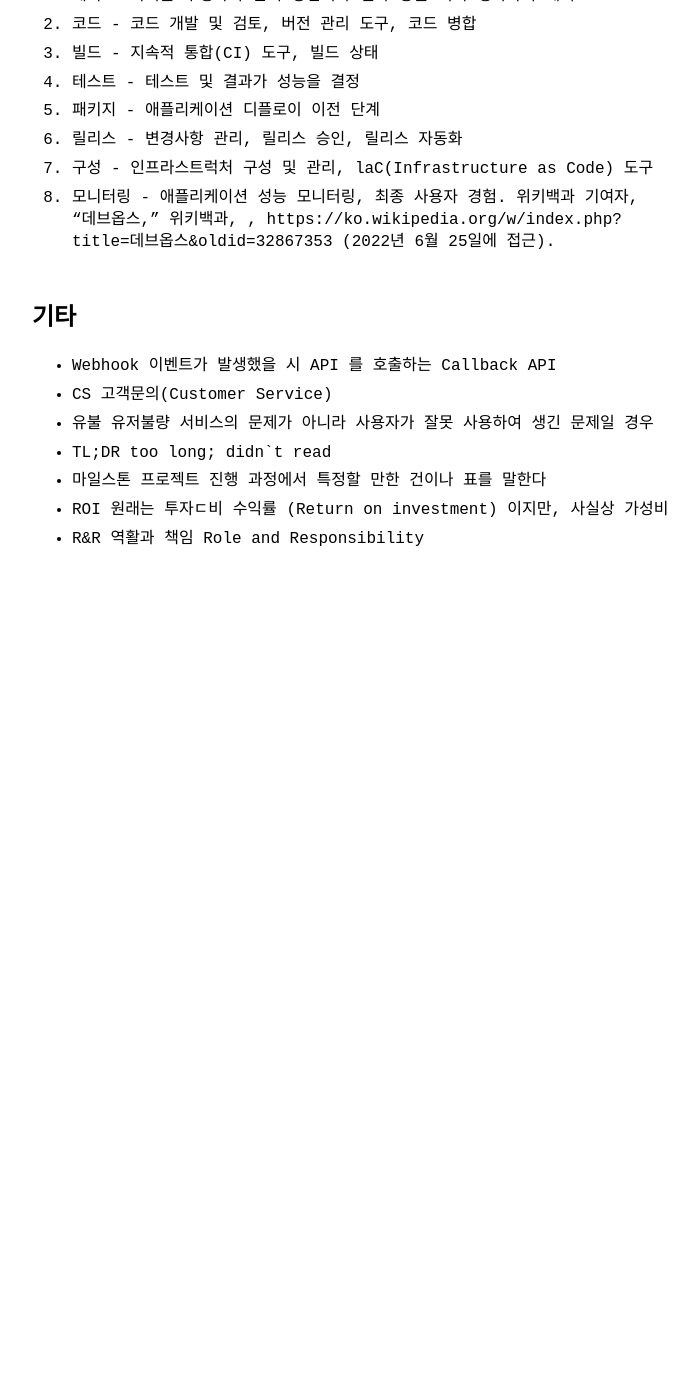
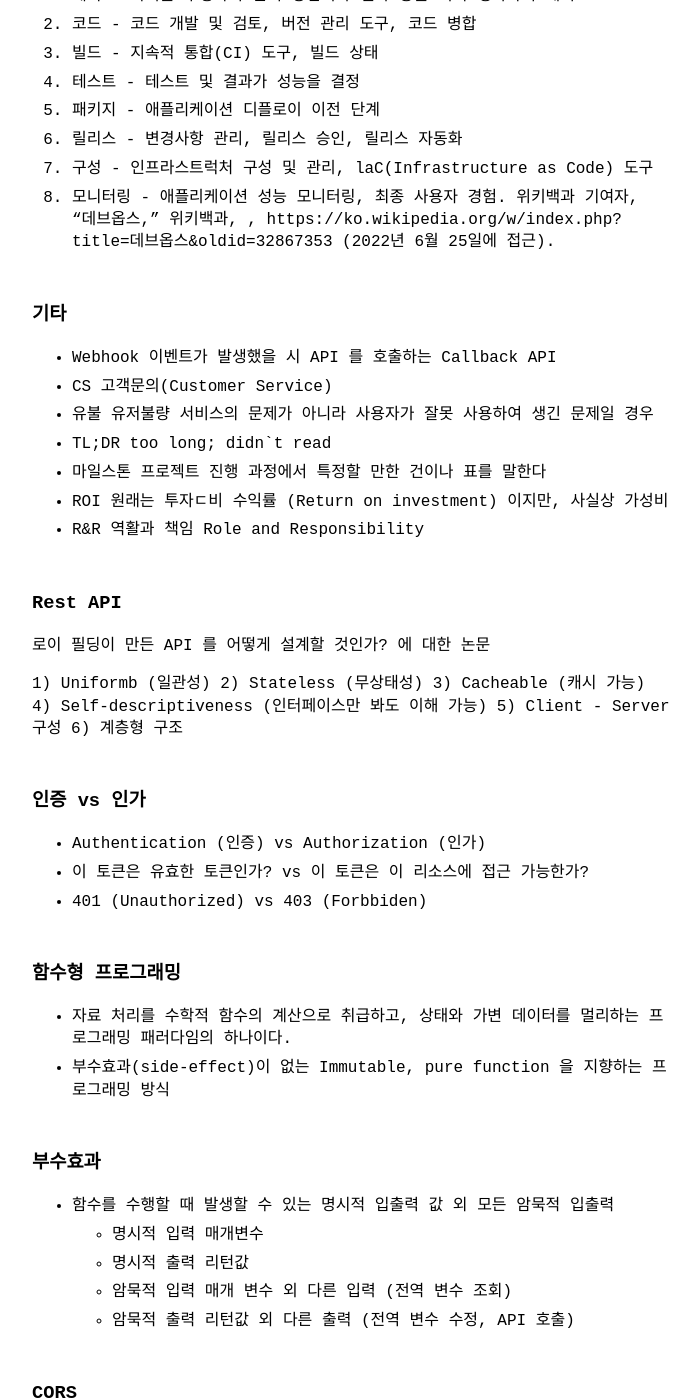
Before and after one commit to khjzzm/khjzzm.github.io, a Jekyll site: the page built from _posts/2024-12-27-JavaSpring-주니어-개발자를-위한-오답노트.md, in a window 1280 px wide and 1400 px high, scrolled down 17640 px. Shown: the whole window, without its empty margins (288-988 px from the left). Built offline with Jekyll 4.4.1, drawn with Linux system fonts in a browser that asks for light colours; before the commit the page ends 18270 px from its top, so only the background shows below that; some of the changed text lies outside the part shown.

Commit message:
Java/Spring 주니어 개발자를 위한 오답노트

```diff
--- a/_posts/2024-12-27-JavaSpring-주니어-개발자를-위한-오답노트.md
+++ b/_posts/2024-12-27-JavaSpring-주니어-개발자를-위한-오답노트.md
@@ -596,7 +596,7 @@
 8. 모니터링 - 애플리케이션 성능 모니터링, 최종 사용자 경험.
    위키백과 기여자, "데브옵스," 위키백과, , https://ko.wikipedia.org/w/index.php?title=데브옵스&oldid=32867353 (2022년 6월 25일에 접근).
 
-## 기타
+### 기타
 - Webhook 이벤트가 발생했을 시 API 를 호출하는 Callback API
 - CS 고객문의(Customer Service)
 - 유불 유저불량 서비스의 문제가 아니라 사용자가 잘못 사용하여 생긴 문제일 경우
@@ -604,3 +604,55 @@
 - 마일스톤 프로젝트 진행 과정에서 특정할 만한 건이나 표를 말한다
 - ROI 원래는 투자ㄷ비 수익률 (Return on investment) 이지만, 사실상 가성비
 - R&R 역활과 책임 Role and Responsibility
+
+
+### Rest API
+로이 필딩이 만든 API 를 어떻게 설계할 것인가? 에 대한 논문
+
+1) Uniformb (일관성)
+2) Stateless (무상태성)
+3) Cacheable (캐시 가능)
+4) Self-descriptiveness (인터페이스만 봐도 이해 가능)
+5) Client - Server 구성
+6) 계층형 구조
+
+
+### 인증 vs 인가
+- Authentication (인증) vs Authorization (인가)
+- 이 토큰은 유효한 토큰인가? vs 이 토큰은 이 리소스에 접근 가능한가?
+- 401 (Unauthorized) vs 403 (Forbbiden)
+
+### 함수형 프로그래밍
+- 자료 처리를 수학적 함수의 계산으로 취급하고, 상태와 가변 데이터를 멀리하는 프로그래밍 패러다임의 하나이다.
+- 부수효과(side-effect)이 없는 Immutable, pure function 을 지향하는 프로그래밍 방식
+
+### 부수효과
+- 함수를 수행할 때 발생할 수 있는 명시적 입출력 값 외 모든 암묵적 입출력
+  - 명시적 입력 매개변수
+  - 명시적 출력 리턴값
+  - 암묵적 입력 매개 변수 외 다른 입력 (전역 변수 조회)
+  - 암묵적 출력 리턴값 외 다른 출력 (전역 변수 수정, API 호출)
+
+### CORS
+- 교차 출처 리소스 공유(Cross-origin resource sharing, CORS), 교차 출처 자원 공유는 웹 페이지 상의 제한된 리소스를 최초 자원이 서비스된 도메인 밖의 다른 도메인으로부터 요청할 수 있게 허용하는 구조이다.
+- 아무 도메인에서나 우리 서비스를 호출하는 것을 막기 위한 정책. 브라우저단에서 동작하는 정책이라 curl 이나 포스트맨을 이용하여 요청을 보내면 CORS 검증을 하지 않습니다.
+
+### 기타
+- 멱등성(Idempotence) 여러번 실행해도 실행 결과가 동일하다.
+  - int result = Math.add(2, 3);
+- 공변성(Covariant)
+  - 공변성 서브 타입이 슈퍼 타입 대신 사용될 수 있다.
+  - 반공변성 슈퍼 타입이 서브 타입 대신 사용될 수 있다.
+  - 무공변성 슈퍼 타입과 서브 타입이 아무런 관계도 없다.
+- 리눅스 기본 커맨드
+  -- 일반적으로 커맨드에 옵션을 적을 때
+  - 한글자 인 경우 -v, -f, -h
+  - 두글자 이상인 경우 --version, -file, --human-readable
+
+## 메서드는 왜 메서드인가?
+- 메시지
+  - 요약하면 메시지는 객체들이 서로 협력하기 위해 사용할 수 있는 유일한 의사소통 수단이다
+  - 메시지 전송은 수신자, 메시지 이름, 인자의 순서대로 나열하면 메시지 전송이 된다.
+- 인터페이스
+  - 객체의 인터페이스는 객체가 수신할 수 있는 메세지의 목록으로 구성되며 객체가 어떤 메시지를 수신할 수 있는지가 ㄱㄱ체가 제공하는 인터페이스 모양을 빚는다.
+  - 인터페이스는 객체가 다른 객체와 협력하기 위한 접점이다.
```
